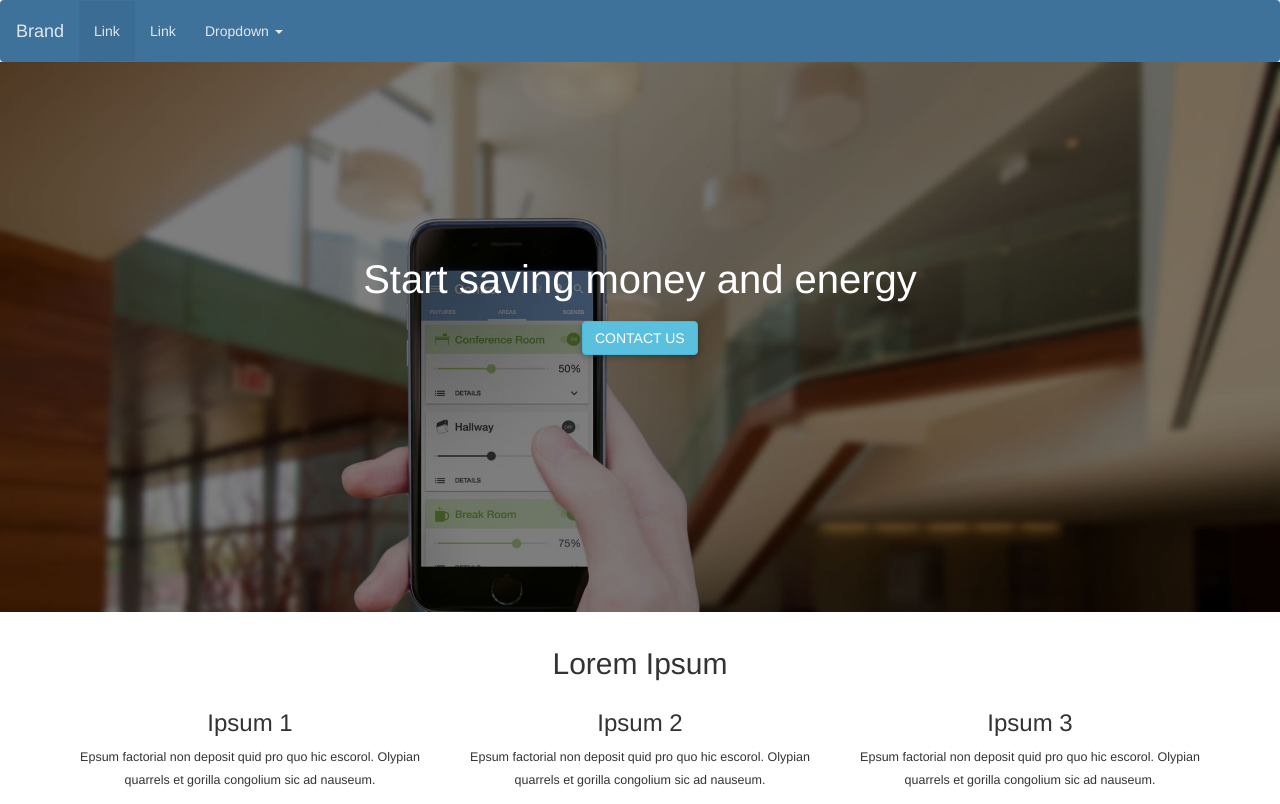
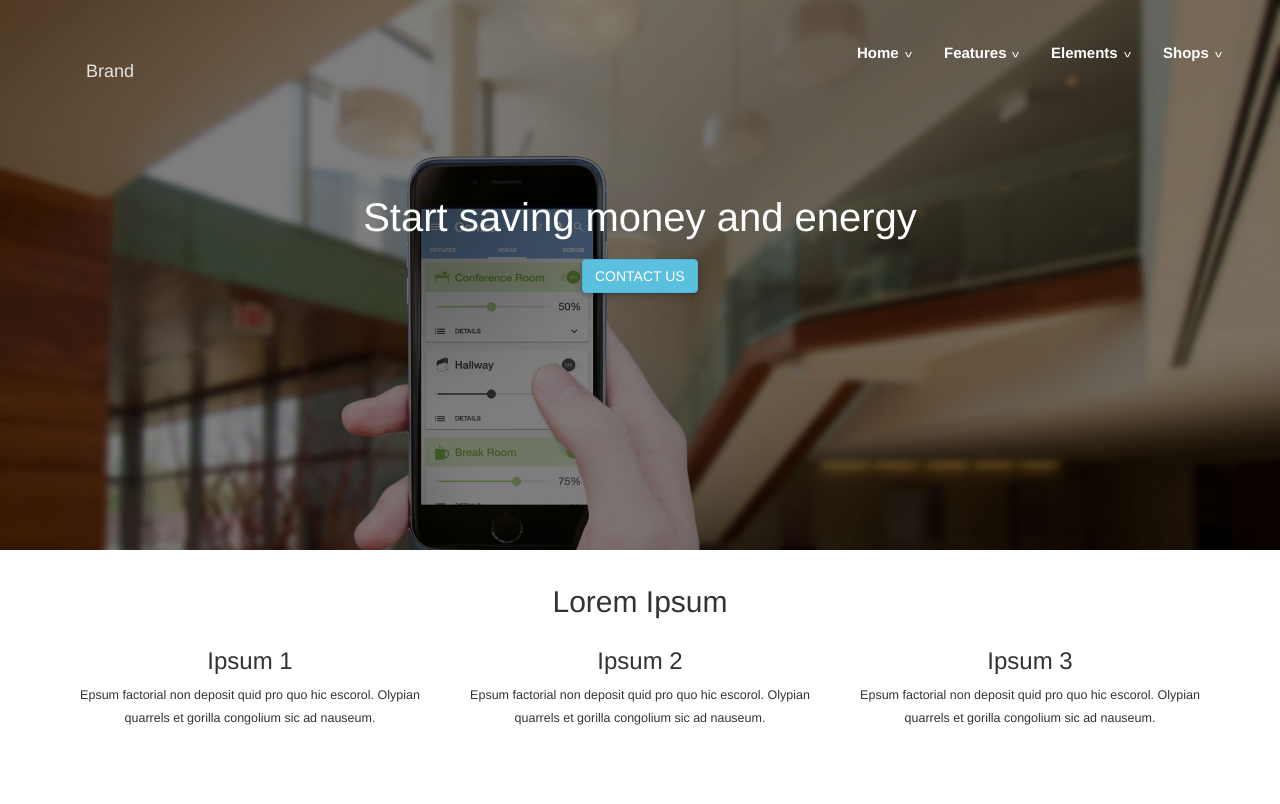
Before and after one commit to ElizabethKMathew/materialDesignDemo, a website built with webpack: page src/index.html in a window 1280 px wide. Shown: the top 804 px of the page. Built offline with nearby package versions, Linux system fonts and the light colour scheme; files whose address does not match are found by name.

Commit message:
modified header styles

```diff
--- a/src/index.html
+++ b/src/index.html
@@ -7,42 +7,24 @@
 </head>
 
 <body id="home">
-	<header>
-		<nav class="navbar unique-color">
-			<div class="container-fluid">
-				<div class="navbar-header">
-					<button type="button" class="navbar-toggle collapsed" data-toggle="collapse" data-target="#bs-example-navbar-collapse-2">
-              <span class="sr-only">Toggle navigation</span>
-              <span class="icon-bar"></span>
-              <span class="icon-bar"></span>
-              <span class="icon-bar"></span>
-	        </button>
+
+	<section class="mast-head parallax">
+		<header>
+			<nav class="navbar nav-outer container">
+				<div class="flex-it nav-inner">
 					<a class="navbar-brand waves-effect waves-light" href="#">Brand</a>
-				</div>
+					<ul class="menu-list flex-it">
+						<li class="menu-item">
+							<a href="#" class="waves-effect waves-light">Home</a>
+						</li>
+						<li class="menu-item"><a href="#" class="waves-effect waves-light">Features</a></li>
+						<li class="menu-item"><a href="#" class="waves-effect waves-light">Elements</a></li>
+						<li class="menu-item"><a href="#" class="waves-effect waves-light">Shops</a></li>
 
-				<div class="collapse navbar-collapse" id="bs-example-navbar-collapse-2">
-					<ul class="nav navbar-nav">
-						<li class="active"><a href="#" class="waves-effect waves-light">Link <span class="sr-only">(current)</span></a></li>
-						<li><a href="#" class="waves-effect waves-light">Link</a></li>
-						<li class="dropdown">
-							<a href="#" class="dropdown-toggle waves-effect waves-light" data-toggle="dropdown" role="button" aria-expanded="false">Dropdown <span class="caret"></span></a>
-							<ul class="dropdown-menu" role="menu">
-								<li><a href="#">Action</a></li>
-								<li><a href="#">Another action</a></li>
-								<li><a href="#">Something else here</a></li>
-								<li class="divider"></li>
-								<li><a href="#">Separated link</a></li>
-								<li class="divider"></li>
-								<li><a href="#">One more separated link</a></li>
-							</ul>
-						</li>
 					</ul>
 				</div>
-			</div>
-		</nav>
-	</header>
-
-	<section class="mast-head parallax">
+			</nav>
+		</header>
 		<div class="banner-cnt text-center animated slideInDown">
 			<h2>Start saving money and energy</h2>
 			<a class="btn btn-info waves-effect waves-light">Contact Us</a>
--- a/src/scss/index.scss
+++ b/src/scss/index.scss
@@ -1,4 +1,8 @@
 @import '../../node_modules/bootstrap/dist/css/bootstrap.css';
+
+//Colors used in this file
+
+$color-base: #fff;
 
 #home .navbar {
   margin-bottom: 0;
@@ -12,24 +16,70 @@
   margin: 0 auto;
 }
 
+.nav-outer {
+  background-color: transparent;
+  padding-top: 40px;
+}
+
 .mast-head {
-  width: 100%;
-  min-height: 550px;
-  position: relative;
   background: url('../images/banner.jpg') no-repeat;
   background-size: cover;
+  min-height: 550px;
+  padding-top: 0;
+  position: relative;
+  width: 100%;
 }
 
+.flex-it {
+  display: flex;
+}
+
+.nav-inner {
+  justify-content: space-between;
+}
+
+.menu-list {
+  .menu-item {
+
+    a {
+      color: $color-base;
+      display: inline-block;
+      font-size: 15px;
+      font-weight: 900;
+      overflow: visible;
+      position: relative;
+
+      &:hover {
+        color: #4c98c9;
+        text-decoration: none;
+      }
+
+      &::after {
+        content: '^';
+        font-weight: 300;
+        position: absolute;
+        right: -13px;
+        transform: rotate(180deg);
+      }
+    }
+
+    &:not(:last-of-type) {
+      padding-right: 45px;
+    }
+  }
+}
+
+
 .banner-cnt {
+  bottom: 0;
+  color: $color-base;
   height: 200px;
+  left: 0;
+  margin: auto;
+  position: absolute;
+  right: 0;
+  top: 0;
   width: 560px;
-  position: absolute;
-  top: 0;
-  bottom: 0;
-  left: 0;
-  right: 0;
-  margin: auto;
-  color: #fff;
   z-index: 10;
 
   h2 {
@@ -39,7 +89,7 @@
 
 .overlay {
   img:hover {
-    opacity: 0.15;
+    opacity: .15;
   }
 
   i {
```
